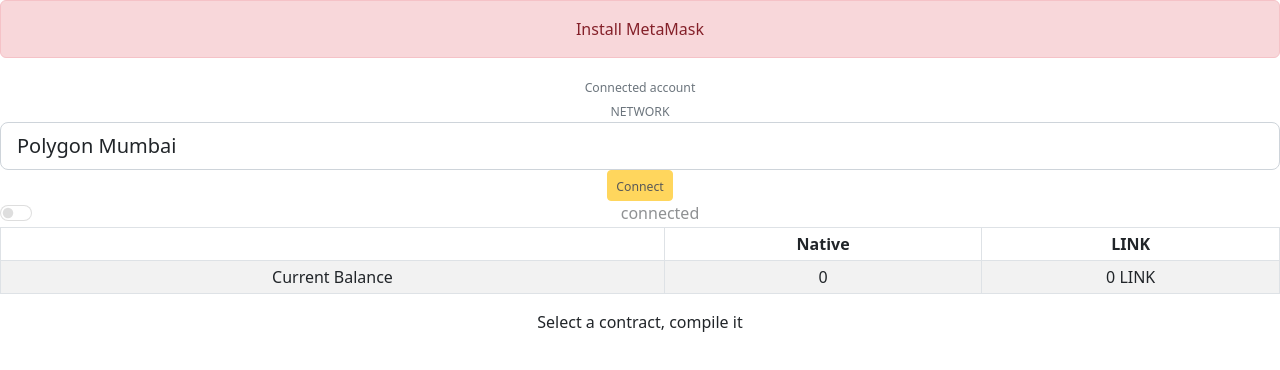
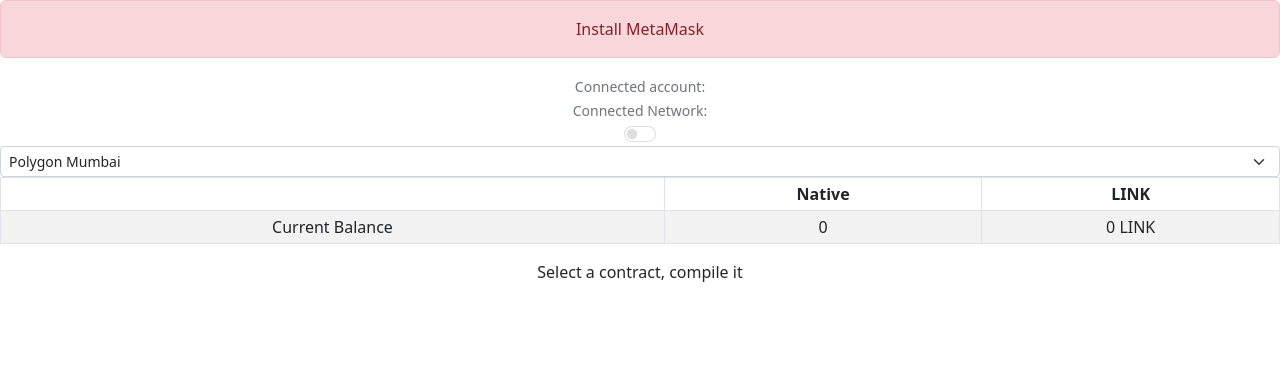
Before and after one commit to aelmanaa/remix-chainlink-functions, a React (Create React App) app: page / in a window 1280 px wide. Shown: the top 370 px of the page. Built offline with nearby package versions, Linux system fonts and the light colour scheme.

Commit message:
first commit

```diff
--- a/src/components/Account.tsx
+++ b/src/components/Account.tsx
@@ -1,6 +1,7 @@
 import { Form, Alert } from "react-bootstrap"
 import { useSelector } from "react-redux"
 import { RootState } from "../redux/store"
+import { formatAddress } from "../utils"
 
 export const Account = () => {
   const selectedAccount = useSelector((state: RootState) => state.account.value.selectedAccount)
@@ -8,12 +9,8 @@
 
   return (
     <Form.Group>
-      <Form.Text className="text-muted">
-        <small>Connected account </small>
-      </Form.Text>
-      <Form.Text className="text-muted">
-        <small>{selectedAccount}</small>
-      </Form.Text>
+      <Form.Text className="text-muted">Connected account: </Form.Text>
+      <Form.Text className="text-muted">{formatAddress(selectedAccount)}</Form.Text>
       {errorMessage ? <Alert variant="danger">{errorMessage}</Alert> : ""}
     </Form.Group>
   )
--- a/src/components/Balance.tsx
+++ b/src/components/Balance.tsx
@@ -3,9 +3,16 @@
 import { useSelector, useDispatch } from "react-redux"
 import { RootState } from "../redux/store"
 import { changeLinkBalance, changeNativeBalance } from "../redux/reducers"
-import { BigNumberish, ethers, utils } from "ethers"
+import { BigNumberish, utils } from "ethers"
 import { chainsData, reverseChainLookup, networksData } from "../data"
-import { LinkTokenFactory } from "../utils"
+import {
+  clearLinkEvents,
+  clearNativeBalanceEvent,
+  getLinkBalance,
+  getNativeBalance,
+  registerLinkEvent,
+  registerNativeBalanceEvent,
+} from "../utils"
 
 export const Balance = () => {
   const dispatch = useDispatch()
@@ -17,53 +24,40 @@
 
   useEffect(() => {
     const getBalance = async () => {
-      if (selectedAccount && connected) {
-        const { ethereum } = window
-
       try {
-          const ethBalance = (await ethereum.request({
-            method: "eth_getBalance",
-            params: [selectedAccount, "latest"],
-          })) as BigNumberish
-          console.log("aem ethBalance", ethBalance)
+        const ethBalance = await getNativeBalance(selectedAccount)
         dispatch(changeNativeBalance(ethBalance))
       } catch (err) {
         console.error(err)
         dispatch(changeNativeBalance(0))
       }
       try {
-          const provider = new ethers.providers.Web3Provider(ethereum)
-          const linkToken = LinkTokenFactory.connect(networksData[reverseChainLookup[chain]].linkToken, provider)
-          const linkBalance = await linkToken.balanceOf(selectedAccount)
-          console.log("aem linkBalance", linkBalance)
+        const linkBalance = await getLinkBalance(selectedAccount, networksData[reverseChainLookup[chain]].linkToken)
         dispatch(changeLinkBalance(linkBalance.toHexString()))
-
-          /**
-          linkToken.queryFilter(linkToken.filters["Transfer(address,address,uint256)"](), (...data) => {
-            console.log(data)
-          })
-          */
-
-          linkToken.on("Transfer(address,address,uint256)", (from, to, value) => {
-            console.log(from, to, value)
-          })
       } catch (err) {
         console.error(err)
         dispatch(changeLinkBalance(0))
       }
+    }
+    if (selectedAccount && connected) {
+      getBalance()
+      registerLinkEvent(
+        selectedAccount,
+        networksData[reverseChainLookup[chain]].linkToken,
+        (linkBalance: BigNumberish) => {
+          dispatch(changeLinkBalance(linkBalance))
+        }
+      )
+      const nativeBalanceListner = registerNativeBalanceEvent(selectedAccount, (nativeBalance: BigNumberish) => {
+        dispatch(changeNativeBalance(nativeBalance))
+      })
+      return () => {
+        clearLinkEvents(networksData[reverseChainLookup[chain]].linkToken)
+        clearNativeBalanceEvent(nativeBalanceListner)
+      }
     } else {
       dispatch(changeNativeBalance(0))
       dispatch(changeLinkBalance(0))
-      }
-    }
-    getBalance()
-    return () => {
-      // cleanup logic
-      if (window.ethereum) {
-        const provider = new ethers.providers.Web3Provider(window.ethereum)
-        const linkToken = LinkTokenFactory.connect(networksData[reverseChainLookup[chain]].linkToken, provider)
-        linkToken.removeAllListeners()
-      }
     }
   }, [dispatch, selectedAccount, connected, chain])
 
--- a/src/components/Networks.tsx
+++ b/src/components/Networks.tsx
@@ -1,90 +1,38 @@
 import { Form, Alert, Button } from "react-bootstrap"
 import { useSelector } from "react-redux"
 import { RootState } from "../redux/store"
-
-const supportedNetworks: string[] = ["Polygon Mumbai"]
-const isNetwork = (text: string): string | undefined => {
-  if (supportedNetworks.includes(text)) {
-    return text as string
-  }
-  throw new Error("This is not a valid network")
-}
+import { chainNameFromChainId, chainNameFromChainKey } from "../utils"
+import { supportedChains } from "../models"
 
 export const Networks = () => {
-  /*
-  const [network, setNetwork] = React.useState<string>("Polygon Mumbai")
-  const [busy, setBusy] = React.useState<boolean>(false)
-  const [connected, setConnected] = React.useState<boolean>(false)
-  */
+  const selectedAccount = useSelector((state: RootState) => state.account.value.selectedAccount)
   const selectedChain = useSelector((state: RootState) => state.chain.value)
   const connected = useSelector((state: RootState) => state.chain.connected)
   const errorMessage = useSelector((state: RootState) => state.chain.errorMessage)
-  const network = selectedChain
-  const busy = true
-
-  const connect = async (selectedNetwork: string) => {
-    console.log("selectedNetwork", selectedNetwork)
-  }
-
-  console.log("aem network.tsx connected", connected)
-
-  /*
-  const connect = async (selectedNetwork: string) => {
-    setBusy(true)
-    let isConnected = false
-
-    const { isConnected, networkId } = await moonbeamLib.connectMetaMask(
-      (accounts: string[]) => {
-        setAccount(accounts[0]);
-        updateBalance(accounts[0]);
-      },
-      async (_networkId: number) => {
-        await updateBalance(account);
-        const name = networkName(_networkId);
-        if (name === "Not Moonbeam") {
-          setNetwork(selectedNetwork);
-        } else {
-          setNetwork(name);
-        }
-      },
-      selectedNetwork
-    );
-
-    setBusy(false)
-    // TODO
-    isConnected = true
-    const networkId = 0
-    setNetwork("Polygon Mumbai")
-    setConnected(isConnected)
-    return { isConnected, networkId }
-  }
-  */
 
   return (
     <Form.Group>
-      <Form.Text className="text-muted">
-        <small>NETWORK </small>
-      </Form.Text>
-      <Form.Text className="text-muted">
-        <small>{selectedChain}</small>
-      </Form.Text>
-      <Form.Control
-        as="select"
-        size="lg"
-        value={network}
-        onChange={(event: React.ChangeEvent<HTMLInputElement>) => {
-          const selectedNetwork = isNetwork(event.target.value)
-          if (selectedNetwork) connect(selectedNetwork)
+      <Form.Text className="text-muted">Connected Network: </Form.Text>
+      <Form.Text className="text-muted">{chainNameFromChainId(selectedChain)}</Form.Text>
+      <Form.Check disabled type="switch" checked={connected && !!selectedAccount} />
+      <Form.Select
+        size="sm"
+        value={chainNameFromChainId(selectedChain)}
+        onChange={(event) => {
+          event.preventDefault()
+          const selectedIndex = event.target.options.selectedIndex
+          console.log("aem networks changed", selectedIndex)
+          console.log(event.target.options[selectedIndex].getAttribute("data-key"))
         }}
       >
-        {supportedNetworks.map((opt) => {
-          return <option key={opt}>{opt}</option>
+        {supportedChains.map((opt) => {
+          return (
+            <option key={opt} data-key={opt}>
+              {chainNameFromChainKey(opt)}
+            </option>
+          )
         })}
-      </Form.Control>
-      <Button variant="warning" size="sm" disabled={busy || connected} onClick={() => connect(network)}>
-        <small>Connect</small>
-      </Button>
-      <Form.Check disabled type="switch" label="connected" checked={connected} />
+      </Form.Select>
       {errorMessage ? <Alert variant="danger">{errorMessage}</Alert> : ""}
     </Form.Group>
   )
--- a/src/models/chain.ts
+++ b/src/models/chain.ts
@@ -4,4 +4,5 @@
   errorMessage: string
 }
 
-export type SUPPORTED_CHAINS = "POLYGON_MUMBAI" | "ETHEREUM_GOERLI"
+export const supportedChains = ["POLYGON_MUMBAI", "ETHEREUM_GOERLI"] as const
+export type SUPPORTED_CHAIN = (typeof supportedChains)[number]
--- /dev/null
+++ b/src/utils/balance.ts
@@ -0,0 +1,63 @@
+import { BigNumberish, ethers } from "ethers"
+import { LinkTokenFactory, compareAccounts } from "."
+
+export const getNativeBalance = async (account: string) => {
+  return (await window.ethereum.request({
+    method: "eth_getBalance",
+    params: [account, "latest"],
+  })) as BigNumberish
+}
+
+export const registerNativeBalanceEvent = (account: string, handler: (balance: BigNumberish) => void) => {
+  const provider = new ethers.providers.Web3Provider(window.ethereum)
+  const listener: ethers.providers.Listener = async (blockNumber: ethers.providers.BlockTag) => {
+    const blockWithTransactions = await provider.getBlockWithTransactions(blockNumber)
+    const transactions = blockWithTransactions.transactions
+    for (const transaction of transactions) {
+      if (compareAccounts(transaction.from, account) || compareAccounts(transaction.to || "", account)) {
+        const nativeBalance = await getNativeBalance(account)
+        console.log("aem NATIVE BALANCE", account, transaction.from, transaction.to)
+        handler(nativeBalance)
+      }
+    }
+  }
+  provider.on("block", listener)
+  return listener
+}
+
+export const clearNativeBalanceEvent = (listener: ethers.providers.Listener) => {
+  const provider = new ethers.providers.Web3Provider(window.ethereum)
+  provider.removeListener("block", listener)
+}
+
+export const getLinkBalance = async (account: string, linkTokenAddress: string) => {
+  const provider = new ethers.providers.Web3Provider(window.ethereum)
+  const linkToken = LinkTokenFactory.connect(linkTokenAddress, provider)
+  const linkBalance = await linkToken.balanceOf(account)
+  return linkBalance
+}
+
+export const registerLinkEvent = async (
+  account: string,
+  linkTokenAddress: string,
+  handler: (balance: BigNumberish) => void
+) => {
+  console.log("aem registerLinkEvent")
+  const provider = new ethers.providers.Web3Provider(window.ethereum)
+  const linkToken = LinkTokenFactory.connect(linkTokenAddress, provider)
+  linkToken.on("Transfer(address,address,uint256)", async (from, to, value, event) => {
+    if (compareAccounts(from, account) || compareAccounts(to, account)) {
+      console.log("aem LINK TRANSFER on", account, from, to)
+      console.log(event)
+      const linkBalance = await getLinkBalance(account, linkTokenAddress)
+      console.log("aem dispatch update link balance")
+      handler(linkBalance.toHexString())
+    }
+  })
+}
+
+export const clearLinkEvents = (linkTokenAddress: string) => {
+  const provider = new ethers.providers.Web3Provider(window.ethereum)
+  const linkToken = LinkTokenFactory.connect(linkTokenAddress, provider)
+  linkToken.removeAllListeners()
+}
--- /dev/null
+++ b/src/utils/format.ts
@@ -0,0 +1,27 @@
+import { chainsData, reverseChainLookup } from "../data"
+import { SUPPORTED_CHAIN } from "../models"
+
+export const compareAccounts = (accountA: string, accountB: string) => {
+  if (!accountA || !accountB) return false
+  if (accountA.toLowerCase() !== accountB.toLowerCase()) return false
+  return true
+}
+
+export const formatAddress = (account: string) => {
+  if (!account) return ""
+  const truncateRegex = /^(0x[a-zA-Z0-9]{4})[a-zA-Z0-9]+([a-zA-Z0-9]{4})$/
+  const match = account.match(truncateRegex)
+  if (!match) return account
+  return `${match[1]}…${match[2]}`
+}
+
+export const chainNameFromChainId = (chainId: string) => {
+  const chainKey = reverseChainLookup[chainId]
+  if (!chainKey) return ""
+  return chainsData[chainKey].name
+}
+
+export const chainNameFromChainKey = (chainKey: SUPPORTED_CHAIN) => {
+  if (!chainKey) return ""
+  return chainsData[chainKey].name
+}
--- a/src/utils/index.ts
+++ b/src/utils/index.ts
@@ -1,2 +1,4 @@
 export * from "./abi"
 export * from "./factory"
+export * from "./balance"
+export * from "./format"
```
Also changed, not shown: src/components/Context.tsx (+43 -49 lines), src/models/data.ts (+4 -4 lines), src/utils/chain.ts (added). Lines whose indentation alone changed are shown as unchanged.
